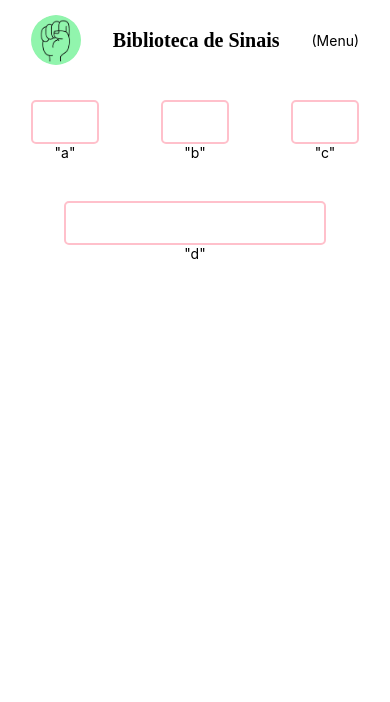
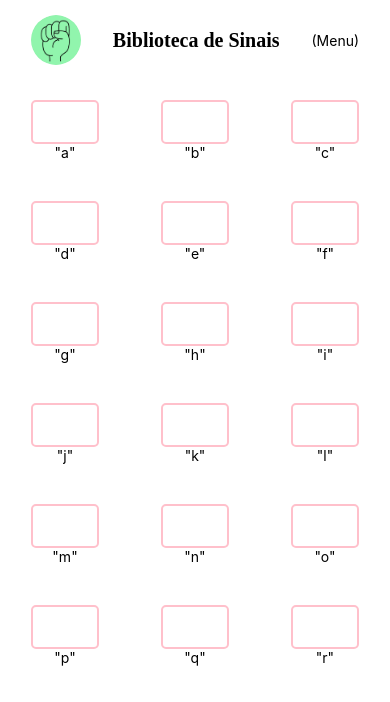
Before and after one commit to EddyZard/signify, a React Native app in the folder front/: screen / in a window 390 px wide. Shown: the top 702 px of the page. Built offline with nearby package versions, Linux system fonts and the light colour scheme.

Commit message:
Voltando pro estado original do Biblioteca

```diff
--- a/front/Biblioteca.js
+++ b/front/Biblioteca.js
@@ -5,7 +5,21 @@ export default function Biblioteca() {
     {id: 1, nome: '"a"'},
     {id: 2, nome: '"b"'},
     {id: 3, nome: '"c"'},
-    {id: 4, nome: '"d"'}
+    {id: 4, nome: '"d"'},
+    {id: 5, nome: '"e"'},
+    {id: 6, nome: '"f"'},
+    {id: 7, nome: '"g"'},
+    {id: 8, nome: '"h"'},
+    {id: 9, nome: '"i"'},
+    {id: 10, nome: '"j"'},
+    {id: 11, nome: '"k"'},
+    {id: 12, nome: '"l"'},
+    {id: 13, nome: '"m"'},
+    {id: 14, nome: '"n"'},
+    {id: 15, nome: '"o"'},
+    {id: 16, nome: '"p"'},
+    {id: 17, nome: '"q"'},
+    {id: 18, nome: '"r"'}
   ];
 
   return(
--- a/front/firebase.js
+++ b/front/firebase.js
@@ -1,14 +1,15 @@
 import { initializeApp, getApps, getApp } from "firebase/app";
-import { getFirestore } from "firebase/firestore";
+import { getDatabase } from "firebase/database";
 
 const firebaseConfig = {
   apiKey: "AIzaSyCRXYvkPSAQLRFq4wG9bM0Ml51xdwc3qnM",
   projectId: "signify-sinais",
   storageBucket: "signify-sinais.firebasestorage.app",
   appId: "1:666284576054:android:1f1344840d9c43a21c3797",
+  databaseURL: "https://signify-sinais-default-rtdb.firebaseio.com/"
 };
 
 const app = !getApps().length ? initializeApp(firebaseConfig) : getApp();
 
-export const db = getFirestore(app);
+export const database = getDatabase(app);
 export default app;
```
